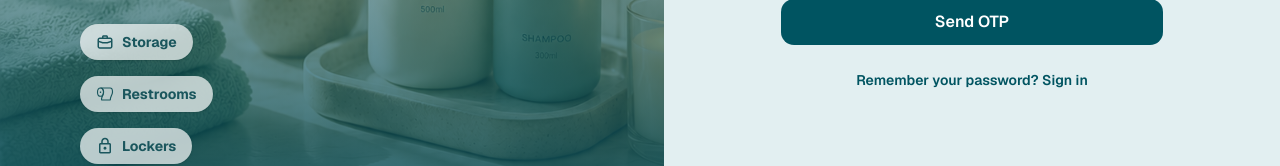
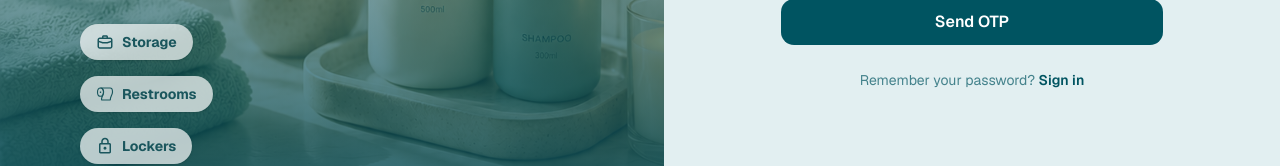
Before and after one commit to apponislam/oopsy-dashboard, a Next.js app: page /auth/forgot-password in a window 1280 px wide. Shown: the part 456-622 px from the top of the page. Built offline with nearby package versions, Linux system fonts and the light colour scheme.

Commit message:
sidebar updated

```diff
--- a/components/app-sidebar.tsx
+++ b/components/app-sidebar.tsx
@@ -84,7 +84,7 @@ export function AppSidebar({ ...props }: React.ComponentProps<typeof Sidebar>) {
                             </div>
 
                             {/* Bottom: Icon + Log Out Button */}
-                            <Link href="/auth/login" className="flex items-center justify-center gap-2 w-full py-1.5 px-3 rounded-lg bg-white/10 hover:bg-white/20 text-white text-xs font-semibold transition-colors group-data-[collapsible=icon]:hidden">
+                            <Link href="/auth/login" className="flex items-center justify-center gap-2 w-full py-1.5 px-3 rounded-lg bg-red-600 hover:bg-red-700 text-white text-xs font-semibold transition-colors group-data-[collapsible=icon]:hidden shadow-xs">
                                 <LogOut className="h-3.5 w-3.5" />
                                 <span>Log Out</span>
                             </Link>
--- a/components/auth-pages/ForgotPasswordForm.tsx
+++ b/components/auth-pages/ForgotPasswordForm.tsx
@@ -84,12 +84,13 @@ export function ForgotPasswordForm() {
         </form>
 
         {/* Back to login */}
-        <div className="text-center text-sm">
+        <div className="text-center text-sm text-[#005461]/70">
+          Remember your password?{" "}
           <Link
             href="/auth/login"
             className="font-semibold text-[#005461] hover:underline"
           >
-            Remember your password? Sign in
+            Sign in
           </Link>
         </div>
       </div>
--- a/components/ui/sidebar.tsx
+++ b/components/ui/sidebar.tsx
@@ -198,7 +198,7 @@ function Sidebar({
                 data-slot="sidebar-container"
                 data-side={side}
                 className={cn(
-                    "fixed inset-y-0 z-10 hidden h-svh w-(--sidebar-width) transition-[left,right,width] duration-200 ease-linear data-[side=left]:left-0 data-[side=left]:group-data-[collapsible=offcanvas]:left-[calc(var(--sidebar-width)*-1)] data-[side=right]:right-0 data-[side=right]:group-data-[collapsible=offcanvas]:right-[calc(var(--sidebar-width)*-1)] md:flex",
+                    "fixed inset-y-0 z-10 hidden h-svh w-(--sidebar-width) transition-[left,right,width] duration-200 ease-linear data-[side=left]:left-0 data-[side=left]:group-data-[collapsible=offcanvas]:-left-(--sidebar-width) data-[side=right]:right-0 data-[side=right]:group-data-[collapsible=offcanvas]:-right-(--sidebar-width) md:flex",
                     // Adjust the padding for floating and inset variants.
                     variant === "floating" || variant === "inset" ? "p-2 group-data-[collapsible=icon]:w-[calc(var(--sidebar-width-icon)+(--spacing(4))+2px)]" : "group-data-[collapsible=icon]:w-(--sidebar-width-icon) group-data-[side=left]:border-r group-data-[side=right]:border-l",
                     className,
@@ -247,7 +247,7 @@ function SidebarRail({ className, ...props }: React.ComponentProps<"button">) {
             onClick={toggleSidebar}
             title="Toggle Sidebar"
             className={cn(
-                "absolute inset-y-0 z-20 hidden w-4 transition-all ease-linear group-data-[side=left]:-right-4 group-data-[side=right]:left-0 after:absolute after:inset-y-0 after:start-1/2 after:w-[2px] hover:after:bg-sidebar-border sm:flex ltr:-translate-x-1/2 rtl:-translate-x-1/2",
+                "absolute inset-y-0 z-20 hidden w-4 transition-all ease-linear group-data-[side=left]:-right-4 group-data-[side=right]:left-0 after:absolute after:inset-y-0 after:inset-s-1/2 after:w-0.5 hover:after:bg-sidebar-border sm:flex ltr:-translate-x-1/2 rtl:-translate-x-1/2",
                 "in-data-[side=left]:cursor-w-resize in-data-[side=right]:cursor-e-resize",
                 "[[data-side=left][data-state=collapsed]_&]:cursor-e-resize [[data-side=right][data-state=collapsed]_&]:cursor-w-resize",
                 "group-data-[collapsible=offcanvas]:translate-x-0 group-data-[collapsible=offcanvas]:after:left-full hover:group-data-[collapsible=offcanvas]:bg-sidebar",
```
